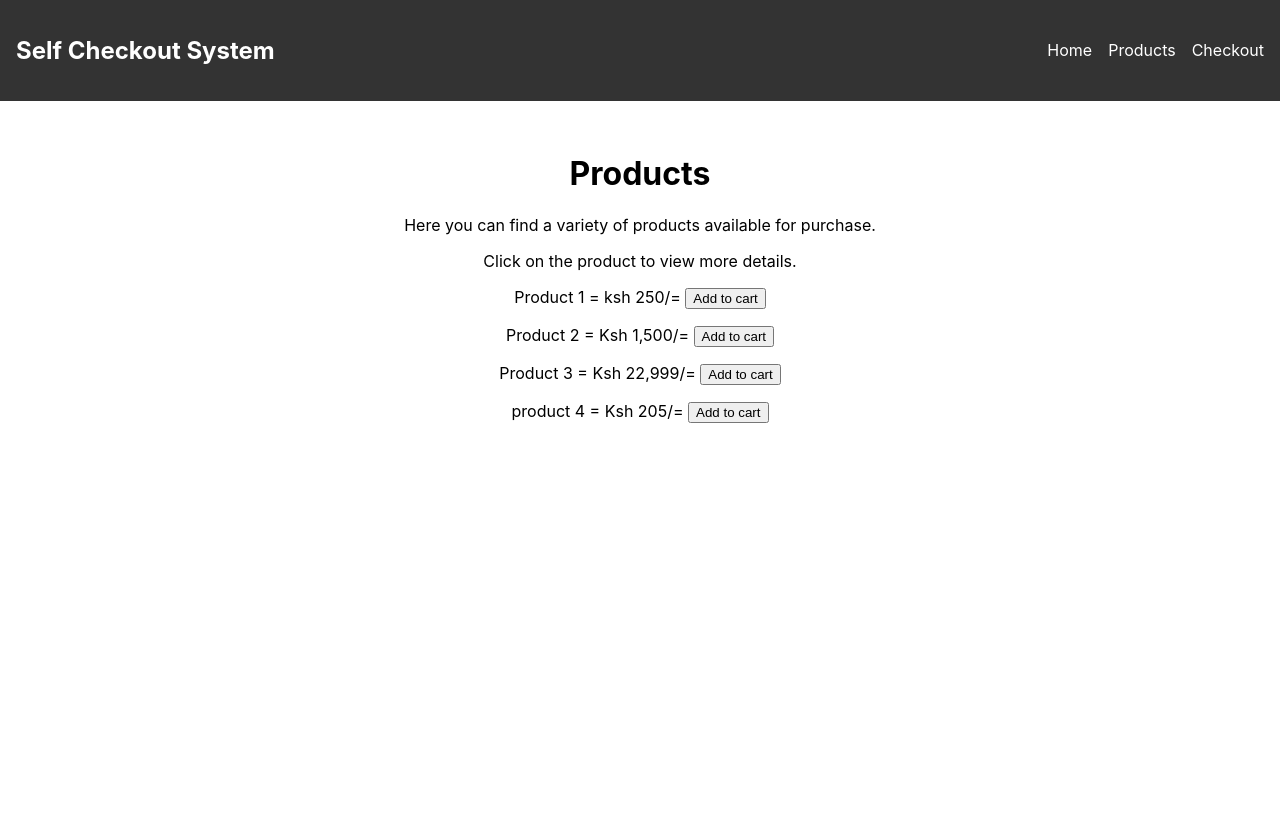
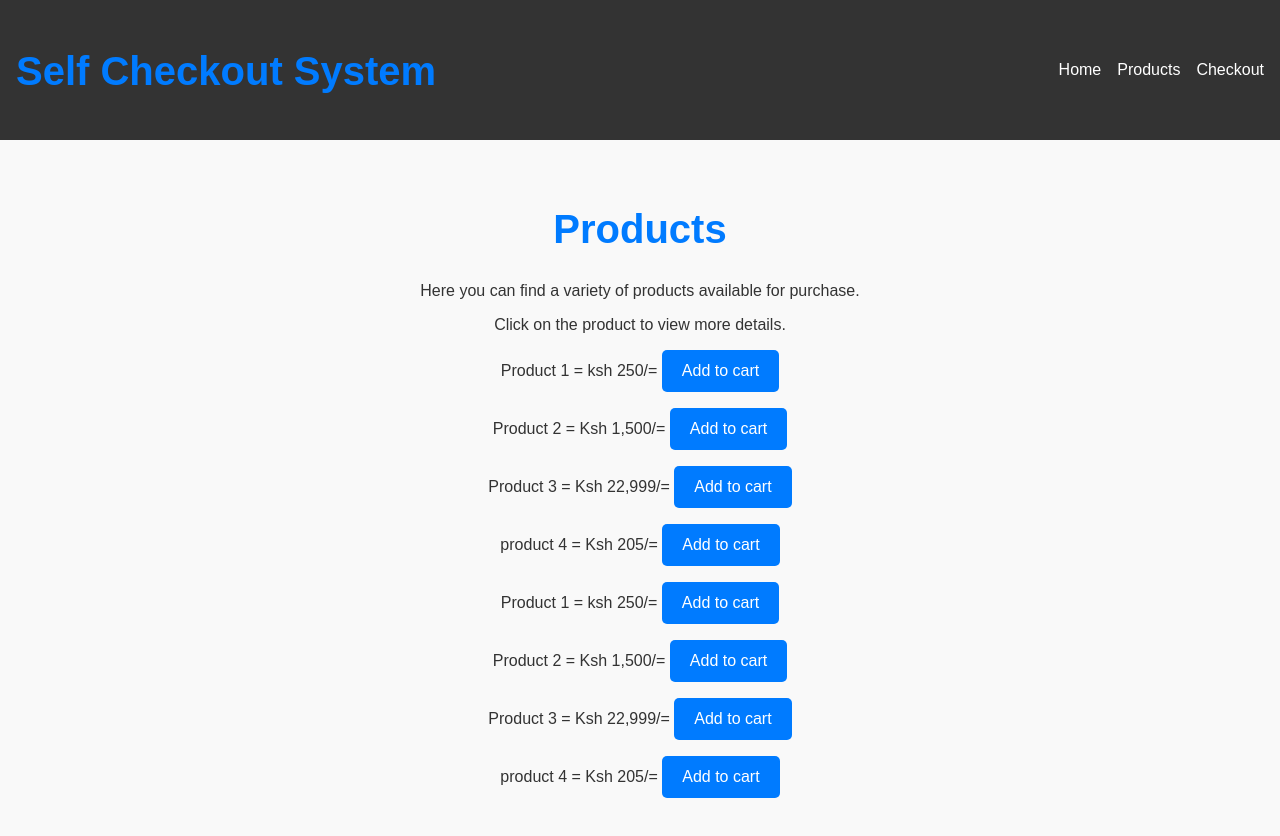
Before and after one commit to Brandonflex/Self-Check-out-system, a React (Create React App) app: page /products in a window 1280 px wide. Shown: the top 836 px of the page. Before the commit the page ends 800 px from the top, so only its background shows below. Built offline with nearby package versions, Linux system fonts and the light colour scheme.

Commit message:
creating the products page and adding the styling.

```diff
--- a/src/Components/Products/Products.css
+++ b/src/Components/Products/Products.css
@@ -1,4 +1,125 @@
+/* General Styling */
+body {
+  font-family: Arial, sans-serif;
+  margin: 0;
+  padding: 0;
+  background-color: #f9f9f9;
+  color: #333;
+}
+
 .products {
+  padding: 40px 20px; /* Increased padding for more space */
   text-align: center;
-  padding: 2rem;
 }
+
+h1 {
+  font-size: 2.5rem; /* Larger font size for better emphasis */
+  margin-bottom: 30px; /* Increased spacing below the heading */
+  color: #007bff;
+}
+
+/* Product List Styling */
+.product-list {
+  list-style-type: none;
+  padding: 0;
+  margin: 0 auto;
+  max-width: 900px; /* Increased width for more breathing room */
+}
+
+.product-item {
+  display: flex;
+  justify-content: space-between;
+  align-items: center;
+  border: 1px solid #ccc;
+  border-radius: 10px;
+  padding: 20px;
+  margin-bottom: 20px;
+  background-color: #fff;
+  box-shadow: 0 4px 8px rgba(0, 0, 0, 0.1);
+  transition: transform 0.3s ease, box-shadow 0.3s ease;
+}
+
+.product-item:hover {
+  transform: translateY(-5px);
+  box-shadow: 0 6px 12px rgba(0, 0, 0, 0.2);
+}
+
+.product-details {
+  text-align: left;
+  flex: 1;
+}
+
+.product-item h2 {
+  font-size: 1.5rem;
+  margin: 0 0 10px 0;
+}
+
+.product-item p {
+  font-size: 1.1rem;
+  margin: 0;
+  color: #555;
+}
+
+
+button {
+  background-color: #007bff;
+  color: white;
+  border: none;
+  padding: 12px 20px;
+  border-radius: 5px;
+  cursor: pointer;
+  font-size: 1rem;
+  transition: background-color 0.3s ease, transform 0.2s ease;
+}
+
+button:hover {
+  background-color: #0056b3;
+  transform: scale(1.05);
+}
+
+
+.cart {
+  margin-top: 50px;
+  text-align: left;
+  max-width: 900px;
+  margin-left: auto;
+  margin-right: auto;
+  background-color: #fff;
+  border: 1px solid #ccc;
+  border-radius: 10px;
+  padding: 30px; /* Increased padding for a more open feel */
+  box-shadow: 0 4px 8px rgba(0, 0, 0, 0.1);
+  transition: box-shadow 0.3s ease;
+}
+
+.cart:hover {
+  box-shadow: 0 6px 12px rgba(0, 0, 0, 0.2);
+}
+
+.cart h2 {
+  font-size: 2rem; /* Larger font size for the cart heading */
+  margin-bottom: 20px;
+  color: #007bff;
+}
+
+.cart ul {
+  list-style-type: none;
+  padding: 0;
+}
+
+.cart li {
+  border-bottom: 1px solid #ccc;
+  padding: 15px 0;
+  font-size: 1.1rem;
+  color: #555;
+}
+
+.cart li:last-child {
+  border-bottom: none;
+}
+
+.cart p {
+  font-size: 1.1rem;
+  color: #555;
+  text-align: center;
+}
--- a/src/Components/Products/Products.js
+++ b/src/Components/Products/Products.js
@@ -20,6 +20,18 @@ const Products = () => {
 
 
       <p>product 4 = Ksh 205/= <button>Add to cart</button></p>
+
+
+      <p>Product 1 = ksh 250/= <button>Add to cart</button> </p>
+
+
+        <p>Product 2 = Ksh 1,500/= <button>Add to cart</button></p>
+
+
+        <p>Product 3 = Ksh 22,999/= <button>Add to cart</button></p>
+
+
+        <p>product 4 = Ksh 205/= <button>Add to cart</button></p>
     </div>
   );
 };
```
